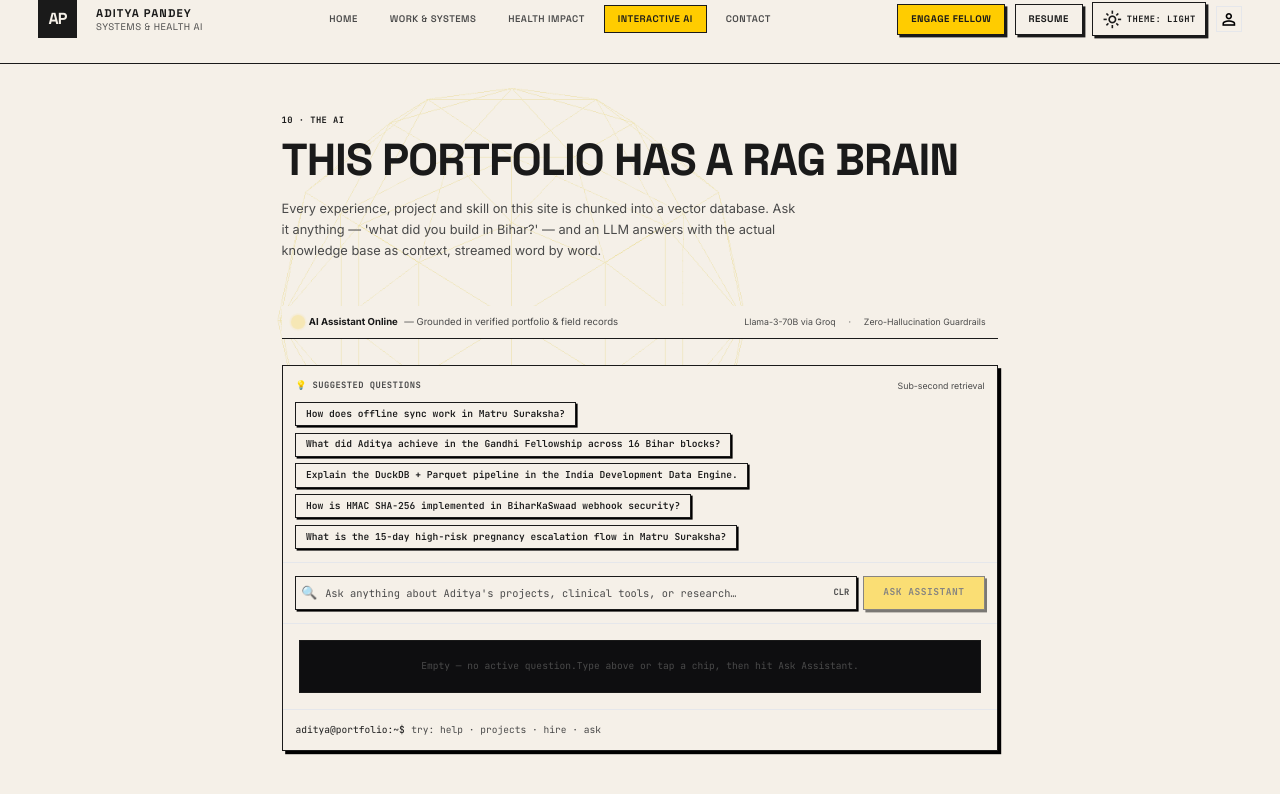
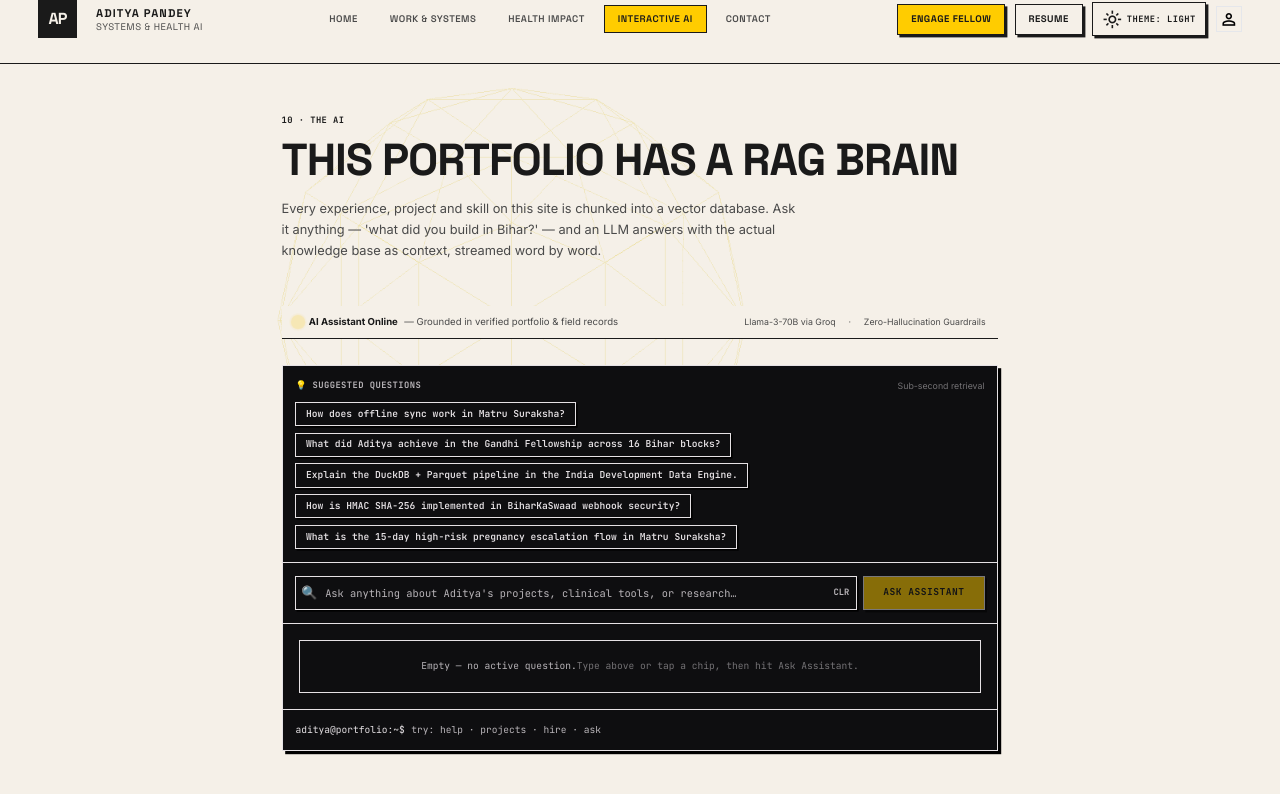
Before and after one commit to adityapandey2002/Portfolio, a Next.js app: page /ask in a window 1280 px wide. Shown: the top 794 px of the page. Built offline with nearby package versions, Linux system fonts and the light colour scheme.

Commit message:
fix(ask): keep terminal black in both themes and repair malformed utility classes

```diff
--- a/src/app/ask/AskTerminal.tsx
+++ b/src/app/ask/AskTerminal.tsx
@@ -189,15 +189,15 @@ export function AskTerminal() {
             </div>
           </div>
 
-          {/* Terminal */}
-          <div className="border-2 border-primary dark:border-white bg-surface dark:bg-surface-dark shadow-[4px_4px_0_#000000] overflow-hidden">
+          {/* Terminal — stays a black console in both themes. */}
+          <div className="terminal-shell border-2 border-primary bg-surface shadow-[4px_4px_0_#000000] overflow-hidden">
             {/* Quick prompt chips */}
-            <div className="px-4 py-4 border-b-2 primary dark:border-white bg-surface dark:bg-surface-dark">
+            <div className="px-4 py-4 border-b-2 border-primary bg-surface">
               <div className="flex items-center justify-between mb-3">
                 <span className="font-mono text-[11px] font-bold uppercase tracking-wider text-on-surface-variant dark:text-ink-dark/60 flex items-center gap-1.5">
                   💡 Suggested Questions
                 </span>
-                <span className="text-[11px] text-on-surface-variant dark:text-ink-dark/40/60 hidden sm:inline">
+                <span className="text-[11px] text-on-surface-variant/60 hidden sm:inline">
                   Sub-second retrieval
                 </span>
               </div>
@@ -216,7 +216,7 @@ export function AskTerminal() {
             </div>
 
             {/* Query form */}
-            <form onSubmit={handleSubmit} className="px-4 py-4 border-b-2 primary dark:border-white bg-surface dark:bg-surface-dark">
+            <form onSubmit={handleSubmit} className="px-4 py-4 border-b-2 border-primary bg-surface dark:bg-surface-dark">
               <div className="flex flex-col sm:flex-row gap-2">
                 <div className="relative flex-1 flex items-center border-2 border-primary dark:border-white shadow-[2px_2px_0_#000000]">
                   <span className="text-on-surface-variant dark:text-ink-dark/60 mx-1.5">🔍</span>
@@ -255,7 +255,7 @@ export function AskTerminal() {
 
             {/* Active question header */}
             {activeQuestion && (
-              <div className="px-4 pb-4 border-b-2 primary dark:border-white bg-surface dark:bg-surface-dark">
+              <div className="px-4 pb-4 border-b-2 border-primary bg-surface dark:bg-surface-dark">
                 <div className="flex items-start justify-between gap-4">
                   <div className="space-y-1">
                     <span className="font-mono text-[11px] font-bold uppercase tracking-wider text-on-surface-variant dark:text-ink-dark/60 block">
@@ -277,7 +277,7 @@ export function AskTerminal() {
               {!activeQuestion && !streaming && !error && (
                 <div className="p-6 border-2 border-primary dark:border-white bg-surface-dark dark:bg-surface-l1 text-center font-mono text-xs text-on-surface-variant dark:text-ink-dark/60 space-y-1">
                   <span>Empty — no active question.</span>
-                  <span className="text-on-surface-variant dark:text-ink-dark/40/60">
+                  <span className="text-on-surface-variant/60">
                     Type above or tap a chip, then hit Ask Assistant.
                   </span>
                 </div>
@@ -321,7 +321,7 @@ export function AskTerminal() {
             </div>
 
             {/* Terminal prompt */}
-            <div className="px-4 py-4 border-t-2 primary dark:border-white bg-surface dark:bg-surface-dark">
+            <div className="px-4 py-4 border-t-2 border-primary bg-surface dark:bg-surface-dark">
               <div className="flex items-center gap-2 font-mono text-[12px]">
                 <span className="text-on-surface dark:text-ink-dark">
                   aditya@portfolio:~$
```
